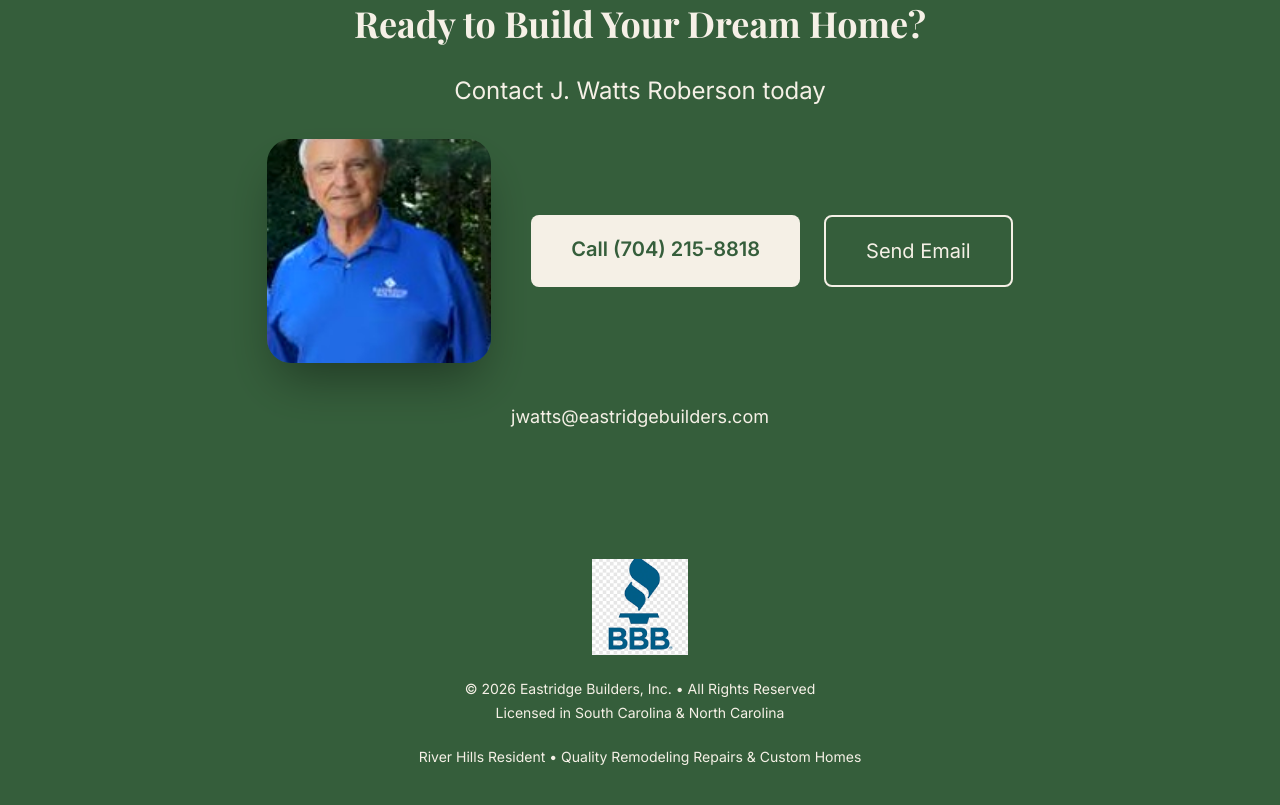
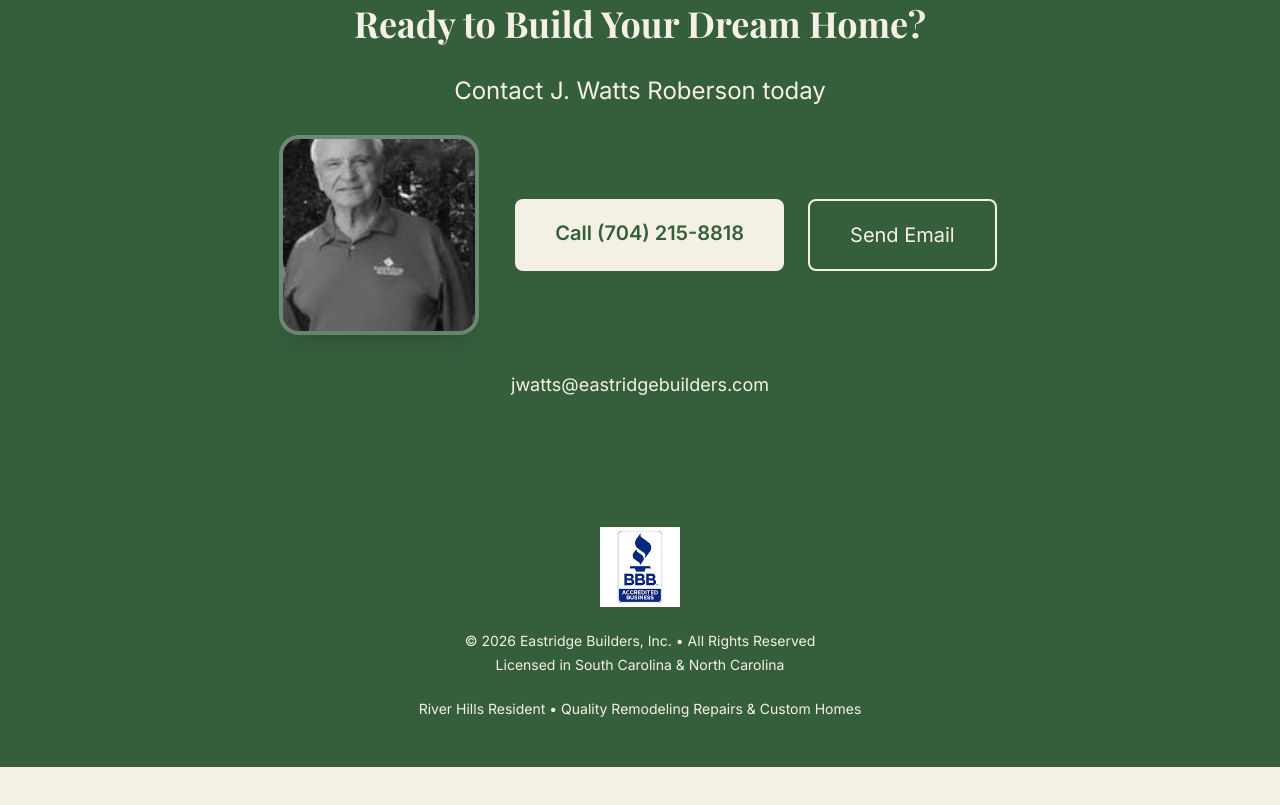
Before and after one commit to bookandshores/eastridgebuilders, a plain HTML site: page index.html in a window 1280 px wide. Shown: the part 2073-2878 px from the top of the page. After the commit the page ends 2840 px from the top, so only its background shows below. Drawn offline with nearby package versions, Linux system fonts and the light colour scheme.

Commit message:
Add files via upload

```diff
--- a/index.html
+++ b/index.html
@@ -37,11 +37,6 @@
       bottom: 0;
       background: radial-gradient(circle at 30% 20%, rgba(255,255,255,0.08) 0%, transparent 50%);
       pointer-events: none;
-    }
-
-    .jwatts-photo {
-      filter: contrast(1.05) saturate(1.1);
-      box-shadow: 0 25px 50px -12px rgb(0 0 0 / 0.4);
     }
   </style>
 </head>
@@ -146,7 +141,7 @@
         <div class="flex-shrink-0">
           <img src="JWatts.jpg"
                alt="J. Watts Roberson"
-               class="jwatts-photo w-56 h-56 object-cover rounded-3xl">
+               class="w-48 h-48 grayscale rounded-2xl object-cover shadow-xl ring-4 ring-[#F5F0E6]/30">
         </div>
 
         <div class="flex flex-wrap justify-center gap-6">
@@ -169,10 +164,9 @@
   <footer class="bg-[#355E3B] text-[#F5F0E6] py-12 text-center">
     <div class="max-w-5xl mx-auto px-6">
       <div class="flex flex-col items-center gap-6">
-        <!-- Updated BBB Logo -->
-        <img src="download-1.png"
-             alt="BBB Accredited"
-             class="h-24 w-auto">
+        <img src="download.png"
+             alt="BBB Accredited A+ Rating"
+             class="h-20 w-auto">
 
         <div>
           <p class="text-sm">© 2026 Eastridge Builders, Inc. • All Rights Reserved</p>
```
